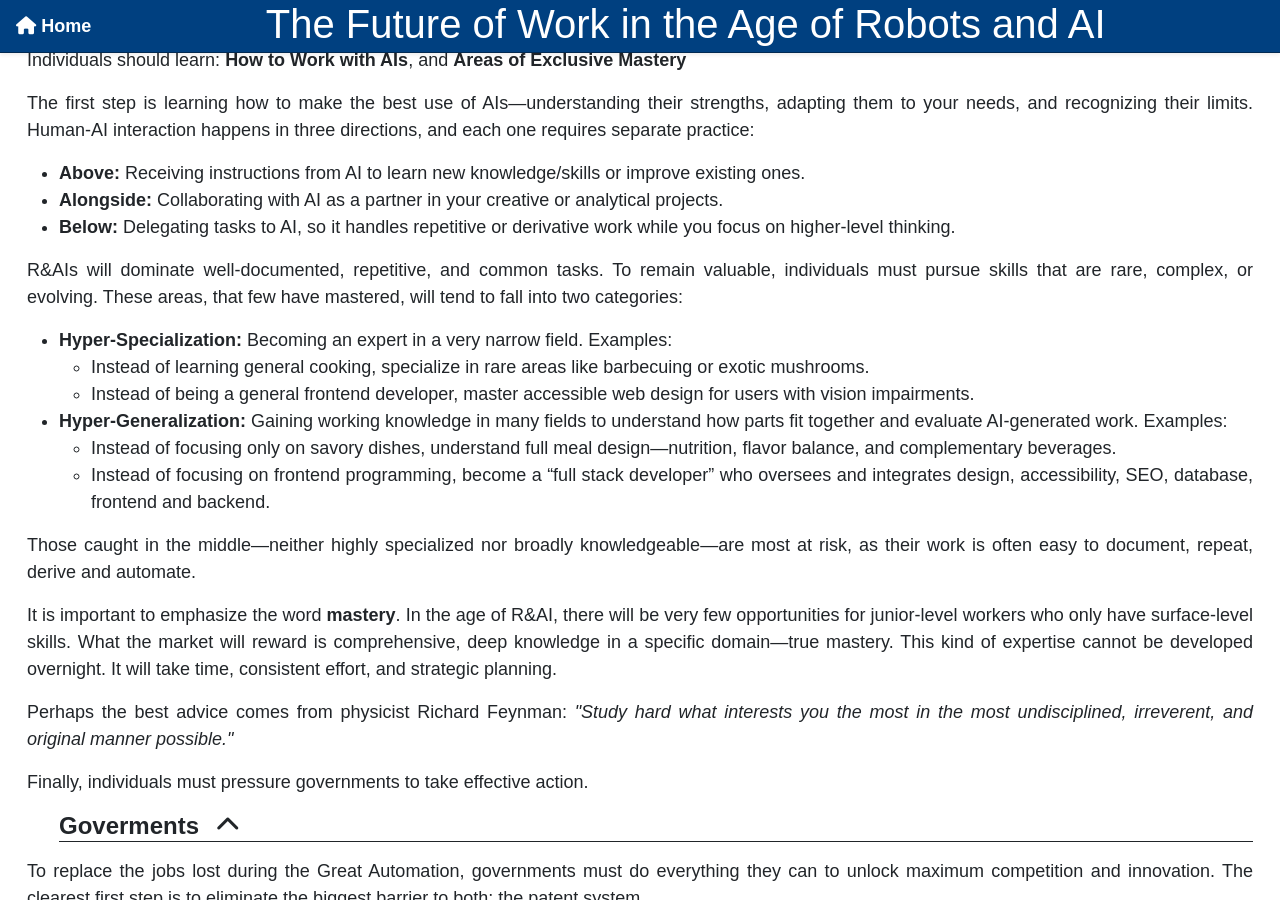
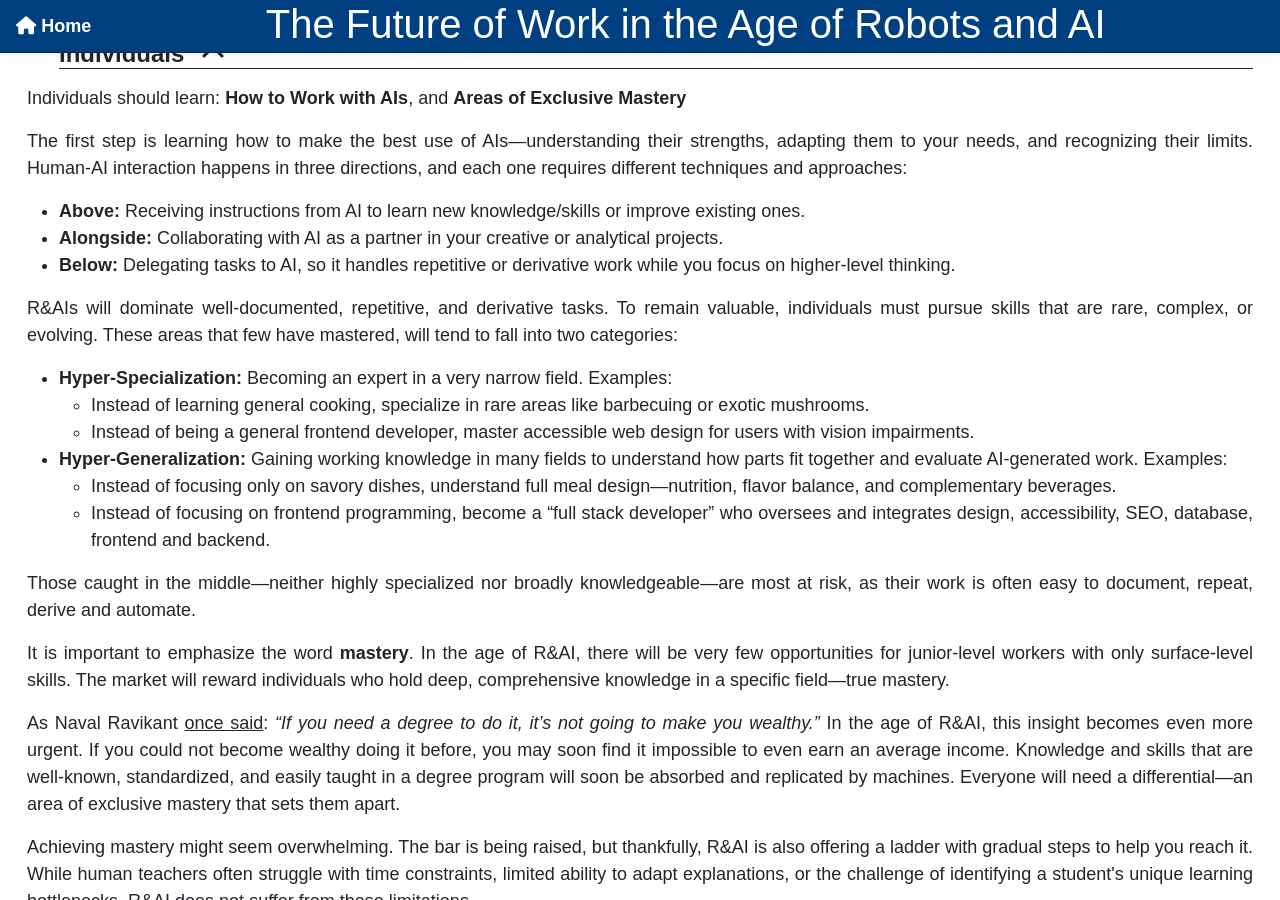
Before and after one commit to ErnestEnki/ernestenki.github.io, a Jekyll site: the page built from _articles/2025-03-28-future_of_work_age_of_robots_and_ai.html, in a window 1280 px wide and 900 px high, scrolled down 7951 px. Built offline with Jekyll 4.4.1, drawn with Linux system fonts in a browser that asks for light colours; some web fonts are replaced; comment, search, counter and statistics services are not loaded; some of the changed text lies outside the part shown.

Commit message:
Update 2025-03-28-future_of_work_age_of_robots_and_ai.html

```diff
--- a/_articles/2025-03-28-future_of_work_age_of_robots_and_ai.html
+++ b/_articles/2025-03-28-future_of_work_age_of_robots_and_ai.html
@@ -15,19 +15,18 @@
     <article>
       <h1>Intro</h1>
       <div>
-        <p>Anyone paying attention to current events has reason to worry about the future of work. Artificial intelligence is replacing tasks once done by humans, and robots are steadily taking over factories. If these trends continue, key questions emerge:</p>
+        <p>Anyone paying attention to current events has reason to worry about the future of work. Artificial Intelligence (AI) is replacing tasks once done by humans, and robots are steadily taking over factories. Individuals, companies, and nations seem forced to adopt and develop these tools—or risk falling behind. The race is on, and the direction appears inevitable. This raises several urgent questions:</p>
 
         <ul>
           <li>Will there be enough jobs for everyone?</li>
           <li>What will future jobs look like?</li>
           <li>How can individuals and societies prepare?</li>
+          <li>What will our day-to-day lives look like?</li>
         </ul>
 
-        <p>This discussion builds on a section of my earlier book, <a href="/books/patent_dystopia/summary.html" target="_blank">Patent Dystopia</a>, which examined the past, present, and future of AI and robotics.</p>
+        <p>These are not easy questions. My answers are no more certain than anyone else's, but I hope they will expand the reader’s thinking and spark new ideas. This discussion builds on a section from my earlier book, <a href="/books/patent_dystopia/summary.html" target="_blank">Patent Dystopia</a>, which explored the past, present, and future of AI and robotics.</p>
 
-        <p>Disclaimer: we will assume that technology continues progressing at its current pace, but that fully sentient AI remains either far off or impossible for reasons not yet understood. If true general AI ever arrives, all bets are off.</p>
-
-        <p>Of course, my guesses are as good as any, but hopefully they will open the readers mind a little bit.</p>
+        <p><strong>Disclaimer:</strong> This analysis assumes that technology keeps advancing at roughly its current pace, but that fully sentient AI remains either a distant possibility or a technical impossibility. If true general AI ever arrives, the future will unfold in ways none of us can predict.</p>
 
       </div>
     </article>
@@ -253,7 +252,7 @@
         <div>
           <p>Individuals should learn: <strong>How to Work with AIs</strong>, and <strong>Areas of Exclusive Mastery</strong></p>
 
-          <p>The first step is learning how to make the best use of AIs—understanding their strengths, adapting them to your needs, and recognizing their limits. Human-AI interaction happens in three directions, and each one requires separate practice:</p>
+          <p>The first step is learning how to make the best use of AIs—understanding their strengths, adapting them to your needs, and recognizing their limits. Human-AI interaction happens in three directions, and each one requires different techniques and approaches:</p>
 
           <ul>
             <li><strong>Above:</strong> Receiving instructions from AI to learn new knowledge/skills or improve existing ones.</li>
@@ -262,7 +261,7 @@
           </ul>
 
 
-          <p>R&AIs will dominate well-documented, repetitive, and common tasks. To remain valuable, individuals must pursue skills that are rare, complex, or evolving. These areas, that few have mastered, will tend to fall into two categories:</p>
+          <p>R&AIs will dominate well-documented, repetitive, and derivative tasks. To remain valuable, individuals must pursue skills that are rare, complex, or evolving. These areas that few have mastered, will tend to fall into two categories:</p>
 
           <ul>
             <li><strong>Hyper-Specialization:</strong> Becoming an expert in a very narrow field. Examples:
@@ -281,10 +280,24 @@
 
           <p>Those caught in the middle—neither highly specialized nor broadly knowledgeable—are most at risk, as their work is often easy to document, repeat, derive and automate.</p>
 
-          <p>It is important to emphasize the word <strong>mastery</strong>. In the age of R&amp;AI, there will be very few opportunities for junior-level workers who only have surface-level skills. What the market will reward is comprehensive, deep knowledge in a specific domain—true mastery. This kind of expertise cannot be developed overnight. It will take time, consistent effort, and strategic planning.</p>
-          <p>Perhaps the best advice comes from physicist Richard Feynman: <em>"Study hard what interests you the most in the most undisciplined, irreverent, and original manner possible."</em></p>
+          <p>It is important to emphasize the word <strong>mastery</strong>. In the age of R&amp;AI, there will be very few opportunities for junior-level workers with only surface-level skills. The market will reward individuals who hold deep, comprehensive knowledge in a specific field—true mastery.</p>
 
-          <p>Finally, individuals must pressure governments to take effective action.</p>
+          <p>As Naval Ravikant <a href="https://x.com/naval/status/1280622462363820032" target="_blank">once said</a>: <em>“If you need a degree to do it, it’s not going to make you wealthy.”</em> In the age of R&amp;AI, this insight becomes even more urgent. If you could not become wealthy doing it before, you may soon find it impossible to even earn an average income. Knowledge and skills that are well-known, standardized, and easily taught in a degree program will soon be absorbed and replicated by machines. Everyone will need a differential—an area of exclusive mastery that sets them apart.</p>
+
+          <p>Achieving mastery might seem overwhelming. The bar is being raised, but thankfully, R&amp;AI is also offering a ladder with gradual steps to help you reach it. While human teachers often struggle with time constraints, limited ability to adapt explanations, or the challenge of identifying a student's unique learning bottlenecks, R&amp;AI does not suffer from these limitations.</p>
+
+          <p>For many students, missing a foundational concept can snowball into academic failure, sometimes leading to emotional trauma and a belief that they are incapable of learning.</p>
+
+          <p>R&amp;AI will not suffer from the limitations of human teachers. These systems can explain subjects in many different ways, spend unlimited time focused on a single student, identify learning bottlenecks, propose tailored solutions, and generate infinite custom exercises to reinforce understanding. This allows for a level of educational support previously unimaginable.</p>
+
+
+          <p>In a poetic twist, the same fast feedback loops that allow us to train advanced machine learning systems will now be used by those systems to accelerate human learning. R&amp;AIs will speed up our own slow feedback loops in education, enabling individuals to develop areas of mastery much faster than before.</p>
+
+          <p>Imagine an AI tutoring children through difficult math lessons using real-time diagnostics. Picture a humanoid robot spending hours helping you refine a single tennis move. Or a surgeon practicing complex procedures in a VR simulation, complete with unexpected complications to build real-world resilience.</p>
+
+          <p>True mastery, however, is never instant. It will still require time, discipline, and long-term planning. Perhaps the best advice comes from physicist Richard Feynman: <em>"Study hard what interests you the most in the most undisciplined, irreverent, and original manner possible."</em></p>
+
+          <p>Finally, individuals must pressure governments to take effective action to adapt to the R&AI age.</p>
         </div>
         <h3>Goverments</h3>
         <div>
@@ -314,13 +327,15 @@
 
       <h1>A Typical Day in the Future</h1>
       <div>
-        <p>These forces will create a future that feels like paradise for those with reasonably well-paying jobs, due to factors like:</p>
+        <p>These forces can create a potential future that feels like paradise due to several factors:</p>
         <ul>
-          <li>As R&AIs reduce labor costs—often the largest expense for companies—the price of goods and services will drop significantly.</li>
-          <li>Even homes will have access to humanoid robots, or <strong>butlerbots</strong>, capable of handling most household tasks.</li>
+          <li>As R&amp;AIs reduce labor costs—often the largest expense for companies—the price of goods and services will drop significantly.</li>
+          <li>Most of us will no longer be slaves to calendars and clocks. Time-sensitive tasks are usually repetitive or derivative, which R&amp;AIs can handle. Humans will still work, but on their own schedule—aligned with their most productive or inspired hours, and better suited to seizing rare opportunities, like a sunny day, a meeting with a busy friend, or a last-minute appointment with a medical specialist.</li>
+          <li>We will be able to work on meaningful projects, ideally in fields we are passionate about, instead of performing repetitive tasks that are mentally and physically exhausting and unfulfilling.</li>
+          <li>Even homes will be equipped with robots—humanoid butlerbots—capable of performing most household chores.</li>
         </ul>
 
-        <p>Let's imagine how a typical day in this future might look like:</p>
+         <p>Let's imagine how a typical day in this future might look like:</p>
 
         <p>You wake up to the smell of freshly baked bread and coffee—part of your meal plan that you scheduled your butlerbot to prepare. It synced the preparation with your alarm, so breakfast is hot and ready.</p>
 
@@ -331,6 +346,8 @@
 
         <p>After breakfast, you request a yoga session. The yoga AI-pack installed in the butlerbot tailors a session to your body and tracks your posture for real-time correction. Then, a Spanish lesson AI-pack follows. The butlerbot simulates realistic dialogue and gives corrections, helping you build
           conversational fluency.</p>
+
+        <p>You realize that you are having a rare breakthrough in your Spanish class. Concepts from previous lessons are clicking into place like puzzle pieces. It is also a rare sunny day for this time of year, so you decide to extend your class by another hour while walking outside and continuing the conversation with the butlerbot. You can do this because your job is based on a total number of hours worked across the week, rather than a fixed start and end time each day.</p>
 
         <p>Later, you shower in a bathroom already reset and cleaned. You start your remote workday while your butlerbot delivers tea and snacks at pre-set times.</p>
 
@@ -352,6 +369,9 @@
 
         <p>Late that night, the delivery robot arrives. Your butlerbot silently hands over the vial while you sleep. All actions are logged for your optional review the next morning.</p>
 
+        <p>The next day, you feel better, and the day proceeds much like before—exercise, learning, and working with the assistance of your butlerbot. At night, you host friends for dinner. They also bring their butlerbots, which network with yours to coordinate the cooking.</p>
+
+        <p>These gatherings were rare before the R&amp;AI age, as you learned with surprise from history books. Adult friends often had to care for children, elderly relatives, or partners recovering from illness, making it hard to find a time when everyone was available. But now, even your friends with children are often free. They focus on bonding with their kids and putting them to bed early, while the robots cook and clean around them, giving them space to parent and also recharge. Caring for adults is even easier, as butlerbots can often take over all practical tasks completely, freeing time for human connection.</p>
 
         <p>In essence, in a positive and well-managed future, robots will make life easier and more convenient. They will take over repetitive and time-consuming tasks, freeing up human time for health, relationships, and meaningful work.</p>
 
@@ -362,25 +382,21 @@
 
         <iframe width="1246" height="701" src="https://www.youtube.com/embed/c_EHfppp8PE" frameborder="0" referrerpolicy="strict-origin-when-cross-origin" allowfullscreen></iframe>
         </p>
-
       </div>
-
-
     </article>
 
     <article>
       <h1>Conclusion</h1>
       <div>
-        <p>Advancements in Artificial Intelligence and Robotics will continue to converge, enabling R&AIs to take over most repetitive and derivative tasks. This transformation will lead to what may be remembered as the Great Automation—a period where the majority of existing jobs are either partially or fully
+        <p>Advancements in Artificial Intelligence and Robotics will continue to converge, enabling R&AIs to take over most repetitive and derivative tasks. This transformation will lead to what may be remembered as the Great Automation—a period where the majority of existing work tasks are either partially or fully
           automated.</p>
 
-        <p>How society responds will determine the outcome. A poor response will bring about massive unemployment, underemployment, and widespread social disruption. A good response, on the other hand, can lead to a future where robots improve quality of life and new types of work emerge:</p>
+        <p>How society responds will determine the outcome. A poor response will bring about massive unemployment, underemployment, and widespread social disruption. A good response, on the other hand, can lead to a future where R&AI improve quality of life and new types of work emerge:</p>
 
         <ul>
           <li><strong>Blue-collar workers</strong> will become <em>remoters</em>, monitoring and controlling robots from afar, stepping in when problems arise.</li>
           <li><strong>White-collar workers</strong> will become <em>researchers</em>, producing new knowledge, inventions, and creative works. These will be packaged into modular <em>AI-packs</em> and sold in app store-style marketplaces, where R&AIs will integrate and replicate them across society.</li>
         </ul>
-
 
         <p>We already have the tools and knowledge required to build a prosperous future. The challenge is to use them wisely and restructure the rules of the game so that innovation benefits everyone, not just the powerful few.</p>
 
@@ -398,7 +414,6 @@
   <ul class="key-concepts">
     <li>SME: Small and Medium-sized Enterprises. They comprise most companies in an economy, and are the
       major creators of employment and innovation.</li>
-
     <li>R&AI: technologies involving advanced standalone AIs, or these AIs embedded inside robots</li>
   </ul>
 </footer>
```
